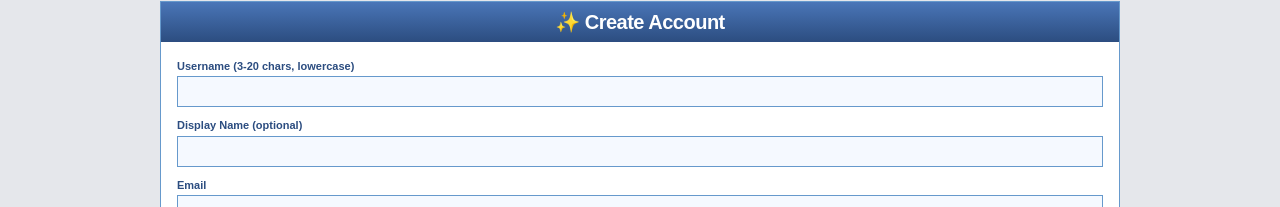
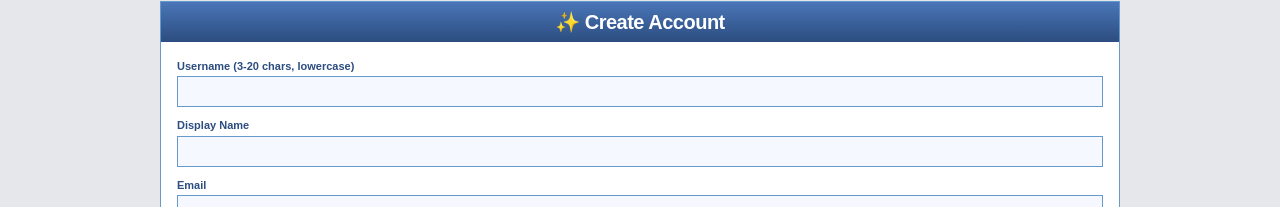
Before and after one commit to junsantilla/genggi, a Next.js app: page /signup in a window 1280 px wide. Shown: the part 84-291 px from the top of the page. Built offline with nearby package versions, Linux system fonts and the light colour scheme; no server answers.

Commit message:
fix label

```diff
--- a/app/components/Profile.tsx
+++ b/app/components/Profile.tsx
@@ -157,7 +157,7 @@ export default async function Profile({
                 ) : (
                     <div className="flex flex-wrap w-full">
                         {/* ---------------- Left column ---------------- */}
-                        <div className="profile-main-column w-full sm:w-3/4 p-2.5 pb-0 sm:pb-2.5">
+                        <div className="profile-main-column w-full sm:w-2/3 p-2.5 pb-0 sm:pb-2.5">
                             <Box
                                 title={`${user.displayName} (@${user.username})`}
                                 border={theme.border}
@@ -534,7 +534,7 @@ export default async function Profile({
                         </div>
 
                         {/* ---------------- Right column ---------------- */}
-                        <div className="profile-sidebar w-full sm:w-1/4 p-2.5 pt-0 sm:pt-2.5">
+                        <div className="profile-sidebar w-full sm:w-1/3 p-2.5 pt-0 sm:pt-2.5">
                             {/* Six most recent friends */}
                             <Box
                                 title={`${user.displayName.split(" ")[0]}'s Friends (recent ${topFriends.length})`}
--- a/app/signup/page.tsx
+++ b/app/signup/page.tsx
@@ -17,11 +17,27 @@ export default async function SignupPage() {
                 <AuthForm
                     action={signupAction}
                     fields={[
-            { name: "username", label: "Username (3-20 chars, lowercase)", type: "text" },
-            { name: "displayName", label: "Display Name (optional)", type: "text" },
+                        {
+                            name: "username",
+                            label: "Username (3-20 chars, lowercase)",
+                            type: "text",
+                        },
+                        {
+                            name: "displayName",
+                            label: "Display Name",
+                            type: "text",
+                        },
                         { name: "email", label: "Email", type: "email" },
-            { name: "password", label: "Password (min 6 chars)", type: "password" },
-            { name: "confirm", label: "Confirm Password", type: "password" },
+                        {
+                            name: "password",
+                            label: "Password (min 6 chars)",
+                            type: "password",
+                        },
+                        {
+                            name: "confirm",
+                            label: "Confirm Password",
+                            type: "password",
+                        },
                     ]}
                     submitLabel="Create Account"
                 />
```
Lines whose indentation alone changed are shown as unchanged.
